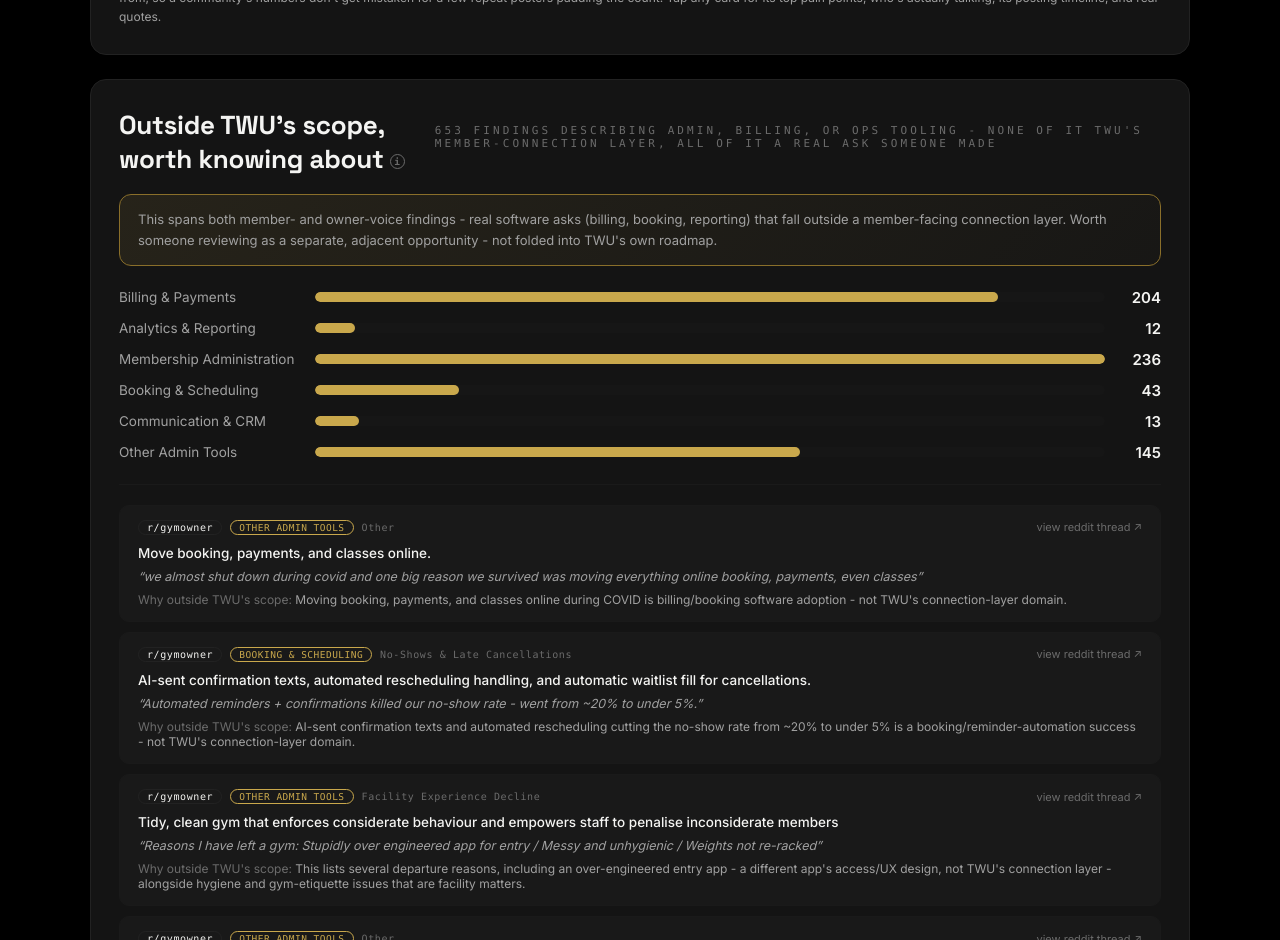
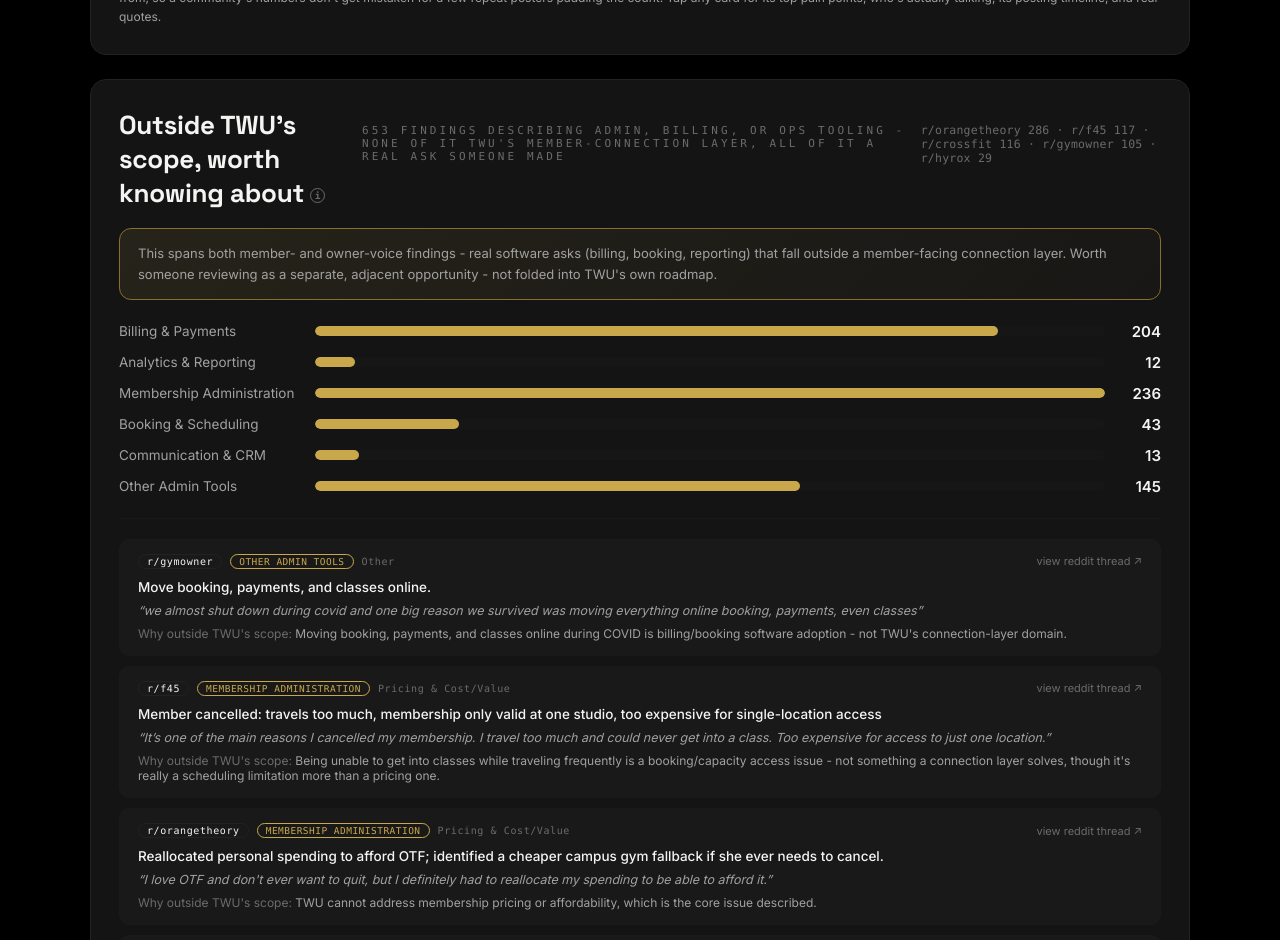
Before and after one commit to Santhoshi129/readout-sync, a Next.js app: page /retention-research in a window 1280 px wide. Shown: the part 11060-12000 px from the top of the page. Built offline with nearby package versions, Linux system fonts and the light colour scheme.

Commit message:
Fix combined-view bug: interleave communities in the item list instead of showing gymowner-only (it sorted first in the underlying array); add visible per-community count breakdown

```diff
--- a/components/AdjacentToolingWishlist.tsx
+++ b/components/AdjacentToolingWishlist.tsx
@@ -92,13 +92,34 @@ export function AdjacentToolingWishlist({ findings }: { findings: Finding[] }) {
   const [activeCategory, setActiveCategory] = useState<Category | null>(null);
   const [shown, setShown] = useState(6);
 
-  const items = useMemo(
-    () =>
-      findings
-        .filter((f) => f.app_relevance === "not_addressable" && f.outside_scope_type === "adjacent_tooling")
-        .map((f) => ({ f, category: categorize(f) })),
-    [findings]
-  );
+  const items = useMemo(() => {
+    const matched = findings
+      .filter((f) => f.app_relevance === "not_addressable" && f.outside_scope_type === "adjacent_tooling")
+      .map((f) => ({ f, category: categorize(f), community: communityFromPermalink(f.permalink) }));
+
+    // The combined dataset is a straight concatenation of each community's
+    // findings in a fixed order (gymowner first), so without this, the
+    // default (unfiltered, unscrolled) view of the list below would only
+    // ever show gymowner - not because it dominates the data, but because
+    // it happens to sort first. Round-robin across communities so the
+    // first N items shown are always a genuine cross-community sample.
+    const byCommunity = new Map<string, typeof matched>();
+    for (const item of matched) {
+      const list = byCommunity.get(item.community) ?? [];
+      list.push(item);
+      byCommunity.set(item.community, list);
+    }
+    const queues = Array.from(byCommunity.values());
+    const interleaved: typeof matched = [];
+    let i = 0;
+    while (interleaved.length < matched.length) {
+      const q = queues[i % queues.length];
+      if (q.length > 0) interleaved.push(q.shift()!);
+      i++;
+      if (queues.every((q) => q.length === 0)) break;
+    }
+    return interleaved;
+  }, [findings]);
 
   const byCategory = useMemo(() => {
     const counts = new Map<Category, number>();
@@ -106,11 +127,17 @@ export function AdjacentToolingWishlist({ findings }: { findings: Finding[] }) {
     return CATEGORY_ORDER.map((cat) => [cat, counts.get(cat) ?? 0] as [Category, number]).filter(([, c]) => c > 0);
   }, [items]);
 
+  const byCommunityCount = useMemo(() => {
+    const counts = new Map<string, number>();
+    for (const { community } of items) counts.set(community, (counts.get(community) ?? 0) + 1);
+    return counts;
+  }, [items]);
+
   const ownerShare = useMemo(() => {
     if (items.length === 0) return 0;
-    const ownerCount = items.filter(({ f }) => communityFromPermalink(f.permalink) === "r/gymowner").length;
+    const ownerCount = byCommunityCount.get("r/gymowner") ?? 0;
     return Math.round((ownerCount / items.length) * 100);
-  }, [items]);
+  }, [items, byCommunityCount]);
 
   if (items.length === 0) return null;
 
@@ -129,6 +156,14 @@ export function AdjacentToolingWishlist({ findings }: { findings: Finding[] }) {
           {items.length} finding{items.length === 1 ? "" : "s"} describing admin, billing, or ops tooling - none of it TWU&apos;s
           member-connection layer, all of it a real ask someone made
         </div>
+        {byCommunityCount.size > 1 && (
+          <div style={{ marginTop: 6, fontSize: 11.5, fontFamily: "var(--mono)", color: "var(--ink-faint)", letterSpacing: "0.02em" }}>
+            {Array.from(byCommunityCount.entries())
+              .sort((a, b) => b[1] - a[1])
+              .map(([c, n]) => `${c} ${n}`)
+              .join("  ·  ")}
+          </div>
+        )}
       </div>
 
       <div
@@ -212,7 +247,7 @@ export function AdjacentToolingWishlist({ findings }: { findings: Finding[] }) {
       )}
 
       <div style={{ marginTop: 22, paddingTop: 20, borderTop: "1px solid var(--border-soft, var(--border))", display: "flex", flexDirection: "column", gap: 10 }}>
-        {visibleItems.map(({ f, category }) => (
+        {visibleItems.map(({ f, category, community }) => (
           <div
             key={f.id}
             style={{
@@ -235,7 +270,7 @@ export function AdjacentToolingWishlist({ findings }: { findings: Finding[] }) {
                     padding: "1px 8px",
                   }}
                 >
-                  {communityFromPermalink(f.permalink)}
+                  {community}
                 </span>
                 <span
                   style={{
```
